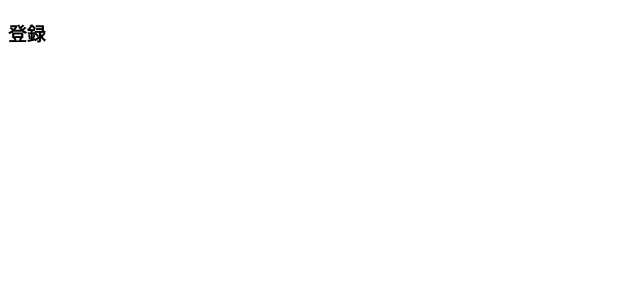
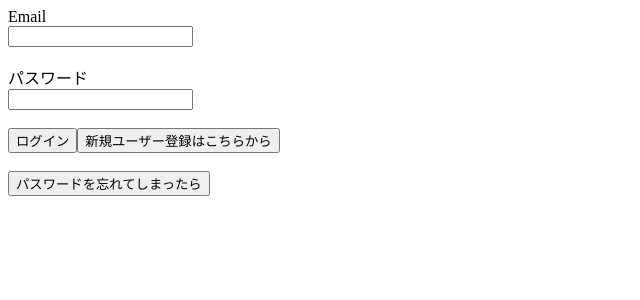
Before and after one commit to daisuke-hara0515/rails_vue_docker, a Vue app in the folder frontend/: page /register in a window 1280 px wide. Shown: the top 300 px of the page, without its empty margins (0-640 px from the left). Built offline with nearby package versions, Linux system fonts and the light colour scheme.

Commit message:
login view copy

```diff
--- a/frontend/src/views/Register.vue
+++ b/frontend/src/views/Register.vue
@@ -1,5 +1,24 @@
 <template>
     <div>
-        <h3>登録</h3>
+        <div class="container">
+            <label for="email">Email</label>
+            <br>
+            <input id="email"
+                type="email"
+                v-model="email"
+            >
+            <br><br>
+            <label for="password">パスワード</label>
+            <br>
+            <input id="password"
+                type="password"
+                v-model="password"
+            >
+            <br><br>
+            <button @click="login">ログイン</button>
+            <button>新規ユーザー登録はこちらから</button>
+            <br><br>
+            <button>パスワードを忘れてしまったら</button>
+        </div>
     </div>
 </template>
```
